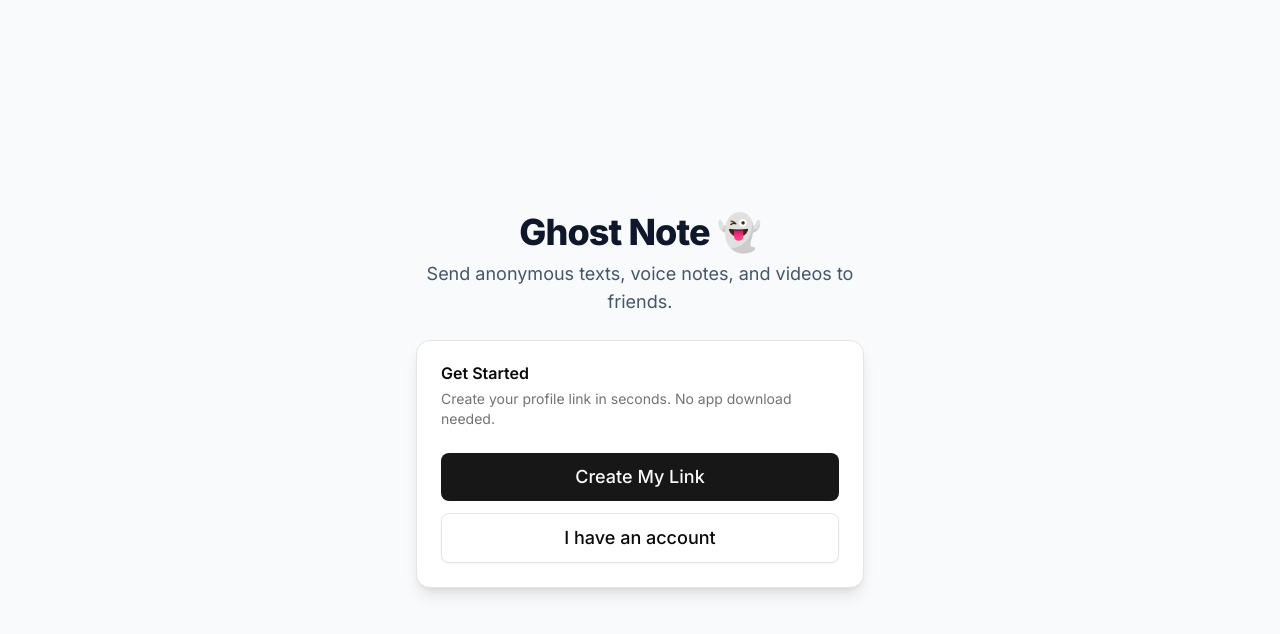
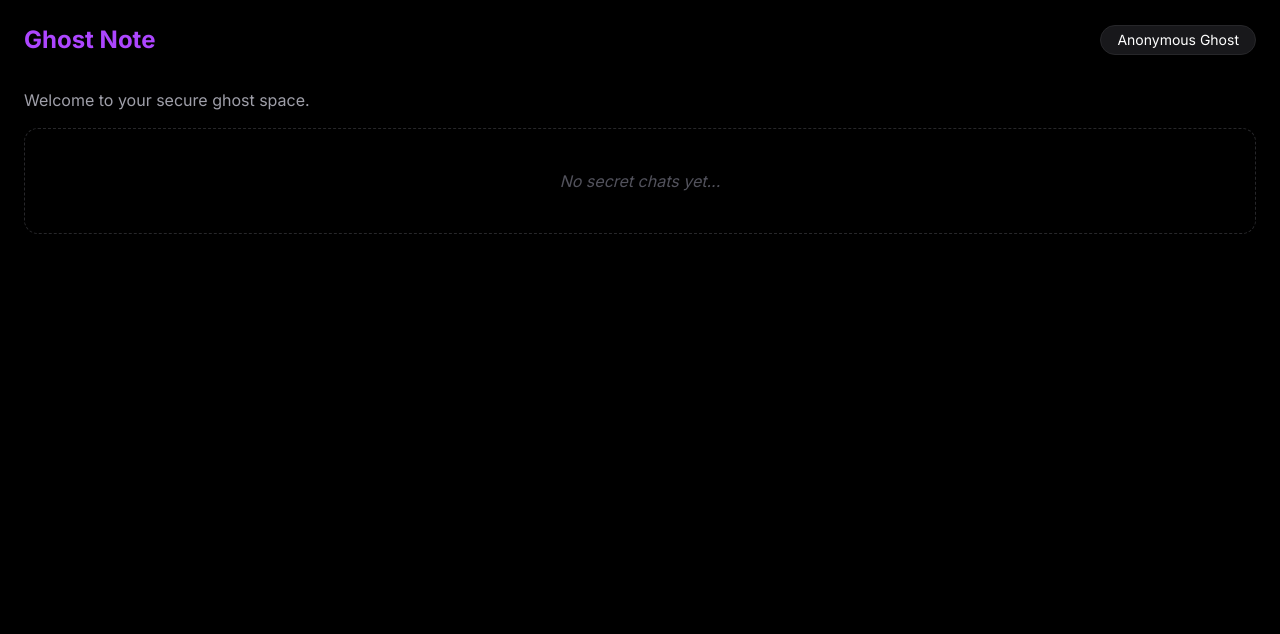
Before and after one commit to Clement-20/anonymous-app, a Next.js app: page / in a window 1280 px wide. Shown: the top 634 px of the page. Built offline with nearby package versions, Linux system fonts and the light colour scheme.

Commit message:
Update page.tsx

```diff
--- a/app/page.tsx
+++ b/app/page.tsx
@@ -1,50 +1,57 @@
-import { Button } from "@/components/ui/button"
-import { Card, CardContent, CardDescription, CardHeader, CardTitle } from "@/components/ui/card"
-import Link from "next/link"
+"use client"
 
-export default function Home() {
-        return (
-                <main className="flex min-h-screen flex-col items-center justify-center p-4 bg-slate-50">
-                        <div className="max-w-md w-full space-y-6">
+import { useEffect, useState } from "react"
+import { supabase } from "@/lib/supabase" // Ensure this path matches your project
 
-                                {/* Title Section */}
-                                <div className="text-center space-y-2">
-                                        <h1 className="text-4xl font-extrabold tracking-tight text-slate-900">
-                                                Ghost Note 👻
-                                        </h1>
-                                        <p className="text-slate-600 text-lg">
-                                                Send anonymous texts, voice notes, and videos to friends.
-                                        </p>
-                                </div>
+export default function GhostNoteDashboard() {
+  const [profile, setProfile] = useState<any>(null)
+  const [loading, setLoading] = useState(true)
 
-                                {/* The Card */}
-                                <Card className="shadow-lg">
-                                        <CardHeader>
-                                                <CardTitle>Get Started</CardTitle>
-                                                <CardDescription>
-                                                        Create your profile link in seconds. No app download needed.
-                                                </CardDescription>
-                                        </CardHeader>
-                                        <CardContent className="flex flex-col gap-3">
+  useEffect(() => {
+    async function getProfile() {
+      const { data: { user } } = await supabase.auth.getUser()
 
-                                                {/* THIS IS THE LINK THAT WAS MISSING */}
-                                                <Link href="/login" className="w-full">
-                                                        <Button className="w-full text-lg py-6">
-                                                                Create My Link
-                                                        </Button>
-                                                </Link>
+      if (user) {
+        const { data } = await supabase
+          .from("profiles")
+          .select("*")
+          .eq("id", user.id)
+          .single()
 
-                                                {/* THIS IS THE LINK THAT WAS MISSING */}
-                                                <Link href="/login" className="w-full">
-                                                        <Button variant="outline" className="w-full text-lg py-6">
-                                                                I have an account
-                                                        </Button>
-                                                </Link>
+        setProfile(data)
+      }
+      setLoading(false)
+    }
+    getProfile()
+  }, [])
 
-                                        </CardContent>
-                                </Card>
+  // 🛡️ SHIELD: This stops the white screen crash
+  if (loading) {
+    return (
+      <div className="flex h-screen items-center justify-center bg-black">
+        <div className="text-purple-500 animate-pulse text-xl font-bold">
+          Ghost Note Loading...
+        </div>
+      </div>
+    )
+  }
 
-                        </div>
-                </main>
-        )
+  return (
+    <main className="min-h-screen bg-black text-white p-6">
+      <header className="flex justify-between items-center mb-8">
+        <h1 className="text-2xl font-bold text-purple-500">Ghost Note</h1>
+        {/* The ?. prevents crashing if ghost_id is missing */}
+        <span className="bg-zinc-900 px-4 py-1 rounded-full text-sm border border-zinc-800">
+          {profile?.ghost_id || "Anonymous Ghost"}
+        </span>
+      </header>
+
+      <section className="space-y-4">
+        <p className="text-zinc-400">Welcome to your secure ghost space.</p>
+        <div className="border border-dashed border-zinc-800 p-10 rounded-xl text-center">
+           <p className="text-zinc-600 italic">No secret chats yet...</p>
+        </div>
+      </section>
+    </main>
+  )
 }
```
